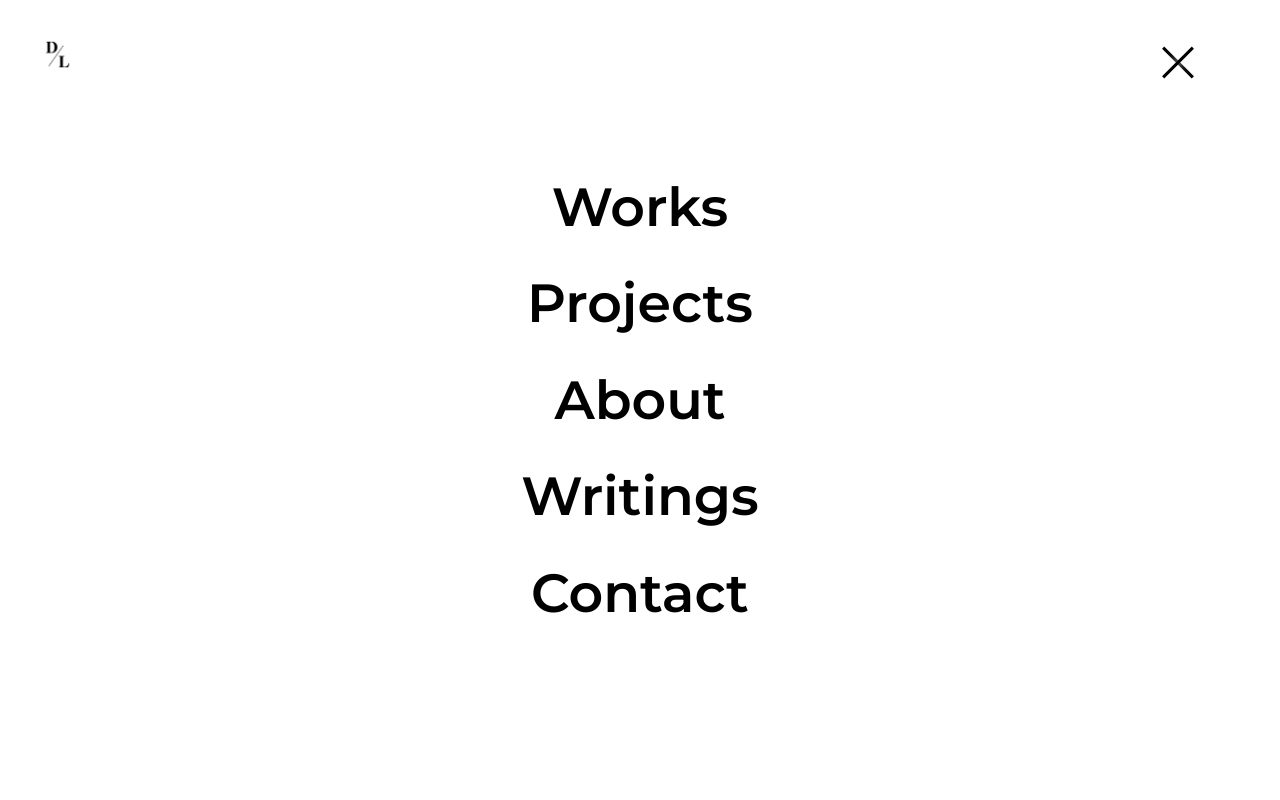
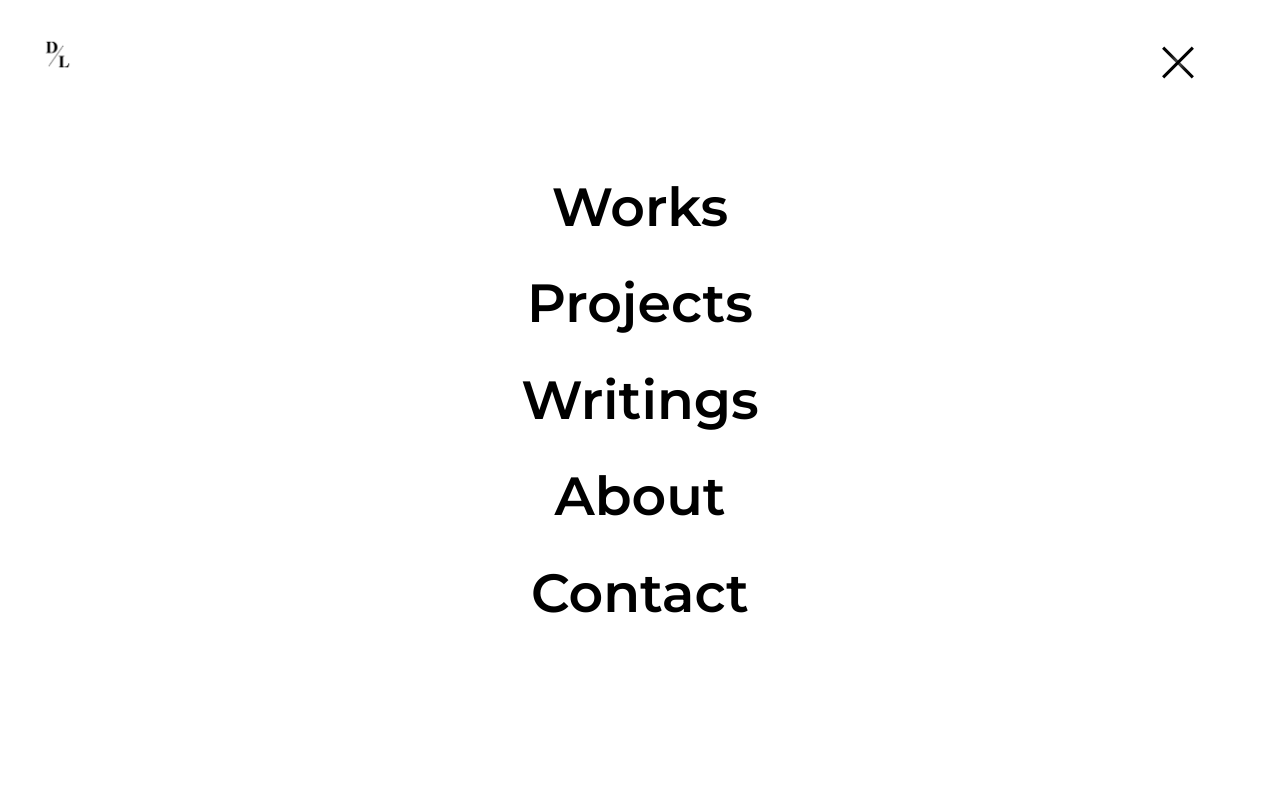
Before and after one commit to Kubagent/lejman-web, a Next.js app: page / in a window 1280 px wide. Both pictures are taken after a click on the button "Open navigation menu". Shown: the top 800 px of the page. Built offline with nearby package versions, Linux system fonts and the light colour scheme; no server answers.

Commit message:
Reorder navigation menu: move Writings above About

```diff
--- a/components/Navigation.tsx
+++ b/components/Navigation.tsx
@@ -12,8 +12,8 @@ interface NavigationProps {
 const menuItems = [
   { href: '/works', label: 'Works' },
   { href: '/projects', label: 'Projects' },
+  { href: '/written-work', label: 'Writings' },
   { href: '/about', label: 'About' },
-  { href: '/written-work', label: 'Writings' },
   { href: '/contact', label: 'Contact' },
 ];
 
```
